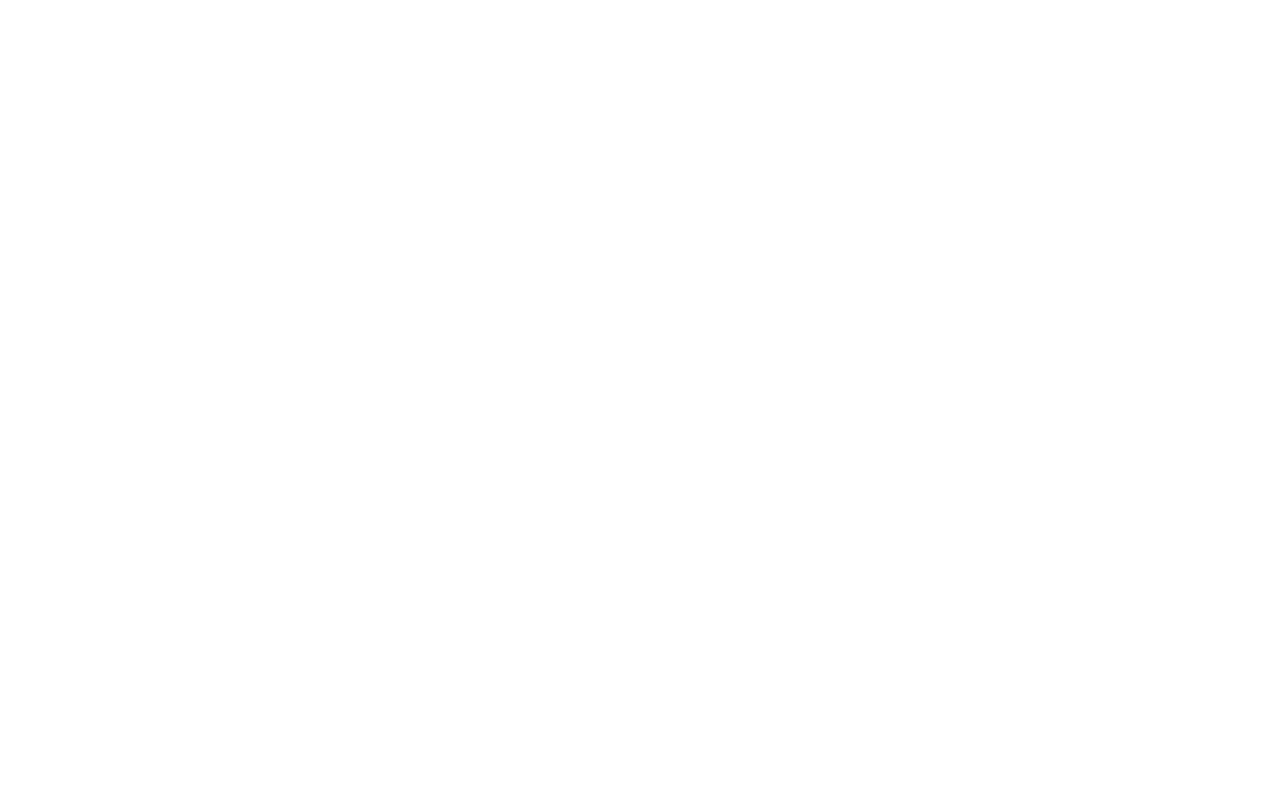
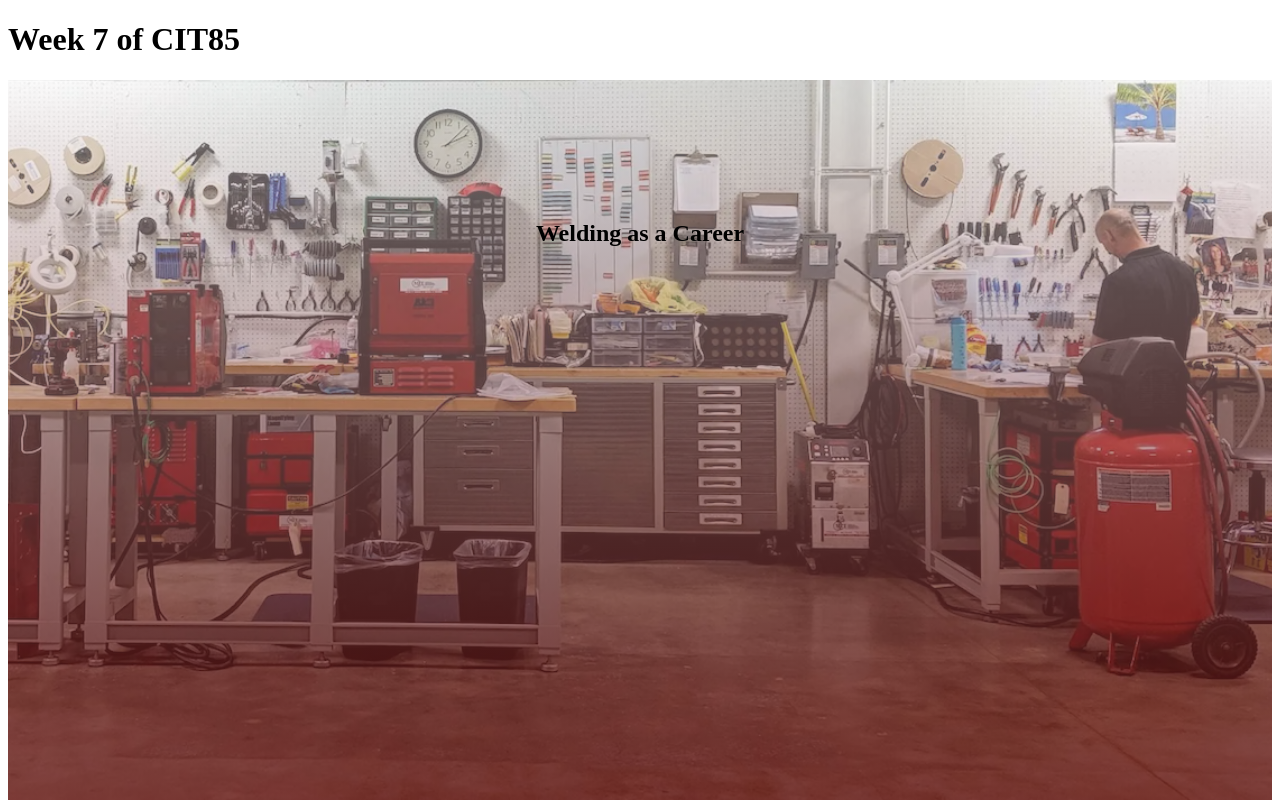
Before and after one commit to CIT85/chrisf-pub, a plain HTML site: page w7/index.html in a window 1280 px wide. Drawn offline with Linux system fonts and the light colour scheme; files that its build step writes are made by us from their sources.

Commit message:
Attendance: Hero Section

```diff
--- a/w7/css/style.css
+++ b/w7/css/style.css
@@ -1,3 +1,9 @@
-*{
-    box-sizing: border-box;
+
+.attendance-hero{
+    min-height: 70vh;
+    background-image: linear-gradient(rgba(255, 255, 255, 0.4), rgba(90, 2, 2, 0.7)), url(/images/hero-new.png);
+    background-size: cover;
+    background-position: center center;
+    text-align:center;
+    padding-block: 15vh 5vh;
 }
--- a/w7/index.html
+++ b/w7/index.html
@@ -1,12 +1,17 @@
 <!DOCTYPE html>
 <html lang="en">
 <head>
+    <meta charset="UTF-8">
+    <meta name="viewport" content="width=device-width, initial-scale=1.0">
     <title>Welding</title>
-    <link rel="stylesheet" href="style.css">
+    <link rel="stylesheet" href="css/style.css">
 </head>
 
 <body>
-
+    <h1>Week 7 of CIT85</h1>
+    <section class="attendance-hero">
+        <h2>Welding as a Career</h2>
+    </section>
 </body>
 
 </html>
```
Also changed, not shown: w7/images/hero-new.png (added), w7/images/hero-new.webp (deleted), w7/images/texture-new.png (added), w7/images/texture-new.webp (deleted).
